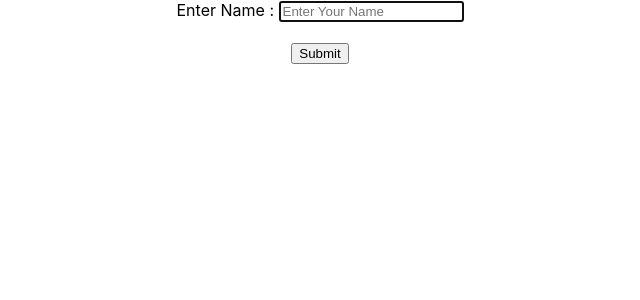
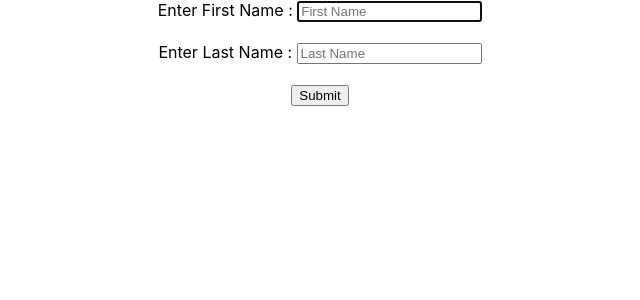
Before and after one commit to yogeshkumarpatil/new-app, a React (Create React App) app: page / in a window 1280 px wide. Shown: the top 300 px of the page, without its empty margins (320-960 px from the left). Built offline with nearby package versions, Linux system fonts and the light colour scheme.

Commit message:
useRef in function complete

```diff
--- a/src/App.js
+++ b/src/App.js
@@ -1,12 +1,12 @@
 import "./App.css";
-import CallbackRefComp from "./CallbackRefComp";
+import HookuseRef from "./HookuseRef";
 
 
 
 function App() {
     return (
         <div classNmae="App">
-            <CallbackRefComp />
+            <HookuseRef />
         </div>
     );
 }
```
